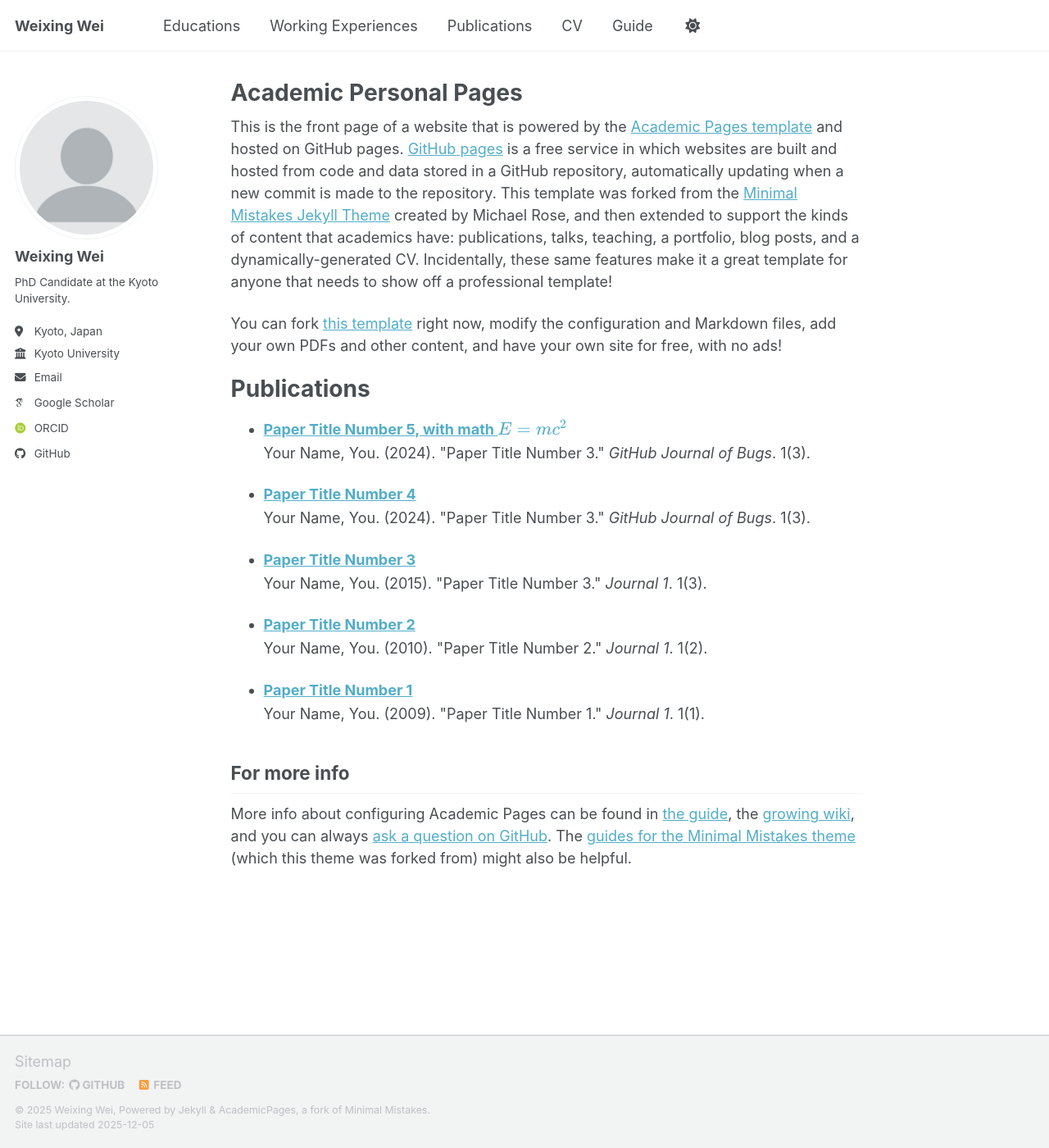
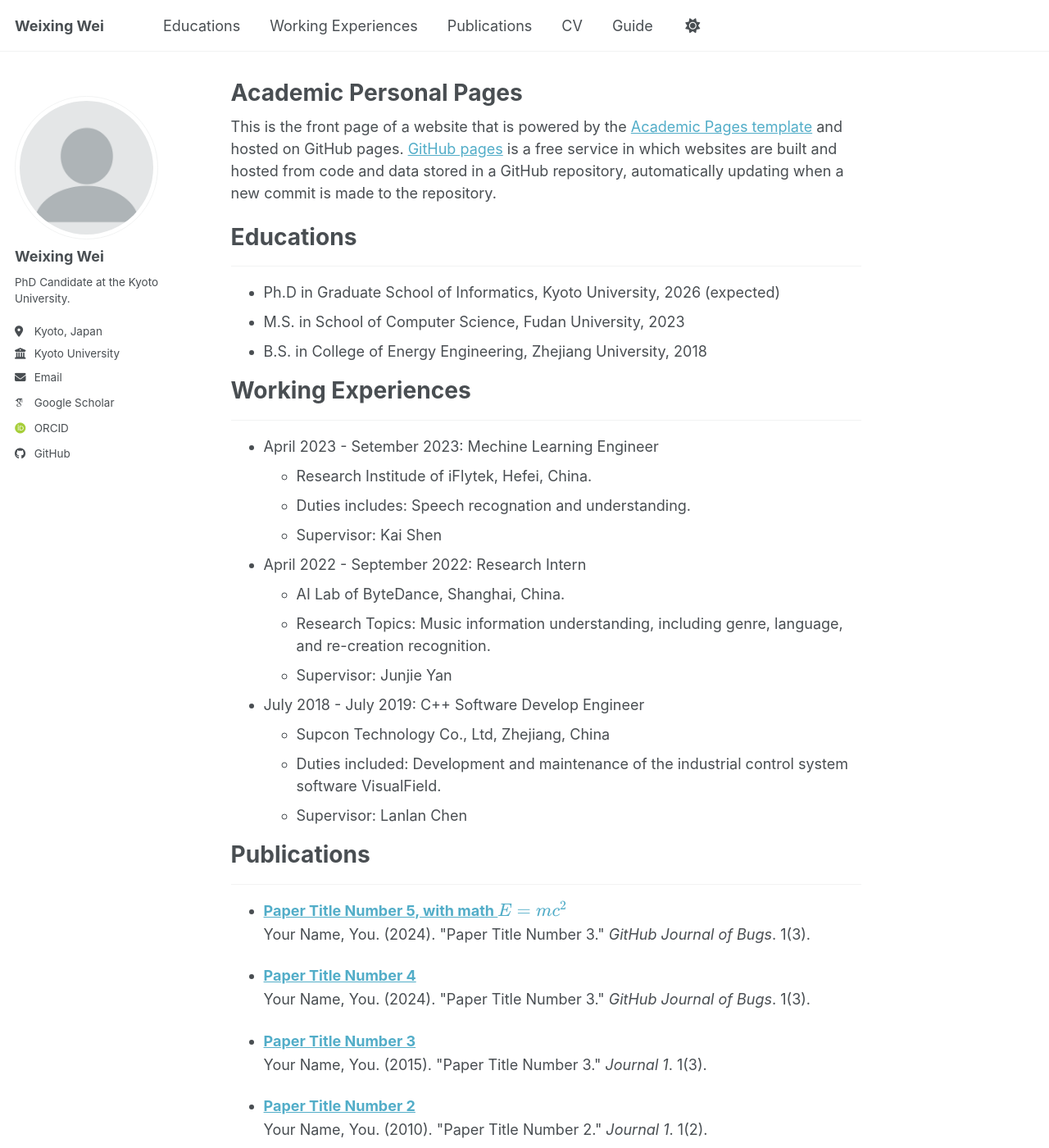
Before and after one commit to WX-Wei/WX-Wei.github.io, a Jekyll site: the page built from _pages/about.md, in a window 1280 px wide and 1400 px high. Shown: the whole window at 82% size. Built offline with Jekyll 4.4.1, drawn with Linux system fonts in a browser that asks for light colours; some web fonts are replaced; a script bundle is joined from its source files by our own code; library files that are not in the unit come from our copies.

Commit message:
Enhance about page with education and experience details
Added education and work experience sections to the about page.

```diff
--- a/_pages/about.md
+++ b/_pages/about.md
@@ -7,13 +7,34 @@ redirect_from:
   - /about.html
 ---
 
-This is the front page of a website that is powered by the [Academic Pages template](https://github.com/academicpages/academicpages.github.io) and hosted on GitHub pages. [GitHub pages](https://pages.github.com) is a free service in which websites are built and hosted from code and data stored in a GitHub repository, automatically updating when a new commit is made to the repository. This template was forked from the [Minimal Mistakes Jekyll Theme](https://mmistakes.github.io/minimal-mistakes/) created by Michael Rose, and then extended to support the kinds of content that academics have: publications, talks, teaching, a portfolio, blog posts, and a dynamically-generated CV. Incidentally, these same features make it a great template for anyone that needs to show off a professional template!
+This is the front page of a website that is powered by the [Academic Pages template](https://github.com/academicpages/academicpages.github.io) and hosted on GitHub pages. [GitHub pages](https://pages.github.com) is a free service in which websites are built and hosted from code and data stored in a GitHub repository, automatically updating when a new commit is made to the repository.
 
- You can fork [this template](https://github.com/academicpages/academicpages.github.io) right now, modify the configuration and Markdown files, add your own PDFs and other content, and have your own site for free, with no ads!
+# Educations
+------
+* Ph.D in Graduate School of Informatics, Kyoto University, 2026 (expected)
+* M.S. in School of Computer Science, Fudan University, 2023
+* B.S. in College of Energy Engineering, Zhejiang University, 2018
+
+# Working Experiences
+------
+* April 2023 - Setember 2023: Mechine Learning Engineer
+  * Research Institude of iFlytek, Hefei, China.
+  * Duties includes: Speech recognation and understanding.
+  * Supervisor: Kai Shen
+
+* April 2022 - September 2022: Research Intern
+  * AI Lab of ByteDance, Shanghai, China.
+  * Research Topics: Music information understanding, including genre, language, and re-creation recognition.
+  * Supervisor: Junjie Yan
+
+* July 2018 - July 2019: C++ Software Develop Engineer
+  * Supcon Technology Co., Ltd, Zhejiang, China
+  * Duties included: Development and maintenance of the industrial control system software VisualField.
+  * Supervisor: Lanlan Chen
 
 
- Publications
-======
+# Publications
+------
   <ul>{% for post in site.publications reversed %}
     {% include archive-single-cv.html %}
   {% endfor %}</ul>
```
